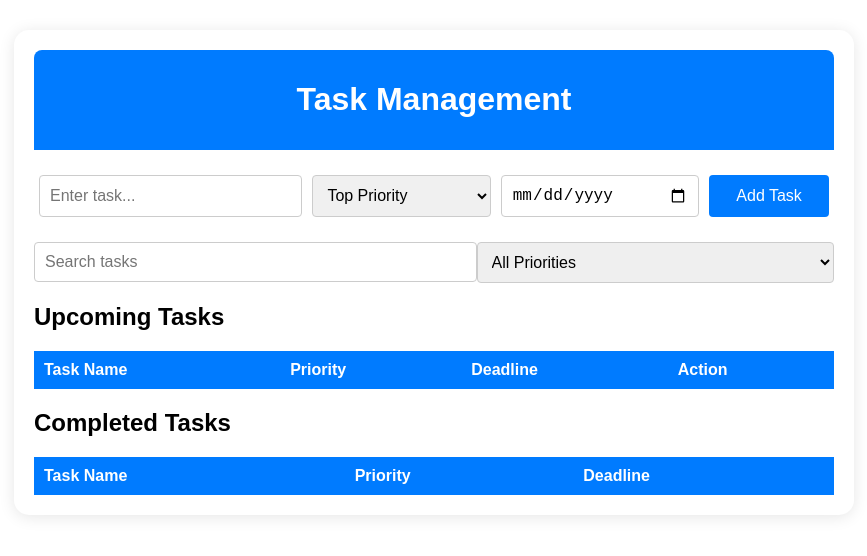
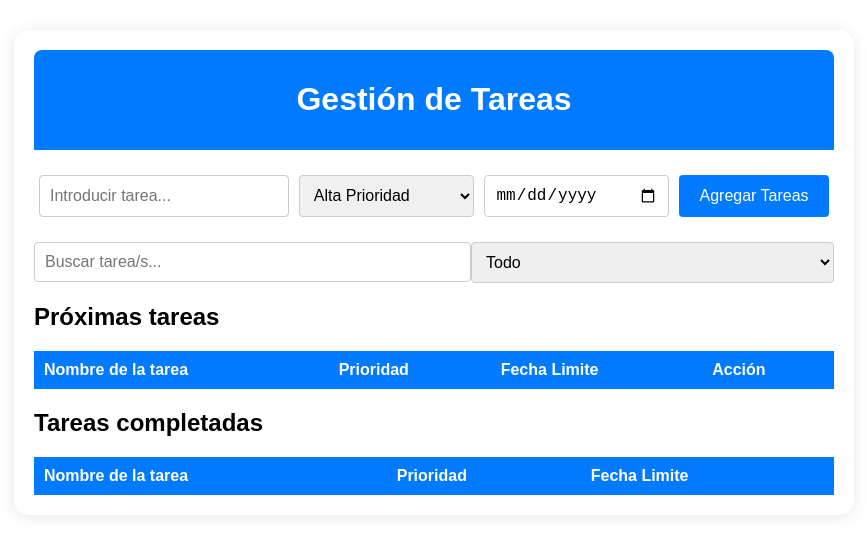
Before and after one commit to EdJGM/task-management-app, a Next.js app: page / in a window 1280 px wide. Shown: the top 556 px of the page, without its empty margins (206-1073 px from the left). Built offline with nearby package versions, Linux system fonts and the light colour scheme.

Commit message:
chore: Update task management page with Spanish translations

```diff
--- a/src/controllers/TaskController.tsx
+++ b/src/controllers/TaskController.tsx
@@ -8,7 +8,7 @@ export class TaskController {
 
     addTask(taskName: string, taskPriority: string, taskDeadline: string) {
         if (taskName.trim() === "" || taskDeadline === "") {
-            alert("Please enter a task and select a valid deadline.");
+            alert("Introduzca una tarea y seleccione una fecha límite válida.");
             return;
         }
 
@@ -16,7 +16,7 @@ export class TaskController {
         const currentDate = new Date();
 
         if (selectedDate <= currentDate) {
-            alert("Please select a future date for the deadline.");
+            alert("Seleccione una fecha futura para la fecha límite.");
             return;
         }
 
--- a/src/pages/index.tsx
+++ b/src/pages/index.tsx
@@ -48,17 +48,17 @@ function TaskScheduler() {
     return (
         <div className={styles.App}>
             <Head>
-                <title>Task Management - Geeksforgeeks.org</title>
+                <title>Gestión de Tareas</title>
             </Head>
             <header className={styles.taskHeader}>
-                <h1>Task Management</h1>
+                <h1>Gestión de Tareas</h1>
             </header>
             <main>
                 <div className={styles.taskForm}>
                     <input
                         type="text"
                         className={styles.taskNameInput}
-                        placeholder="Enter task..."
+                        placeholder="Introducir tarea..."
                         value={taskName}
                         onChange={handleTaskNameChange}
                     />
@@ -67,9 +67,9 @@ function TaskScheduler() {
                         value={taskPriority}
                         onChange={handleTaskPriorityChange}
                     >
-                        <option value="Top">Top Priority</option>
-                        <option value="Middle">Middle Priority</option>
-                        <option value="Low">Less Priority</option>
+                        <option value="Top">Alta Prioridad</option>
+                        <option value="Middle">Media Prioridad</option>
+                        <option value="Low">Baja Prioridad</option>
                     </select>
                     <input
                         type="date"
@@ -78,14 +78,14 @@ function TaskScheduler() {
                         onChange={handleTaskDeadlineChange}
                     />
                     <button className={styles.addTaskButton} onClick={handleAddTask}>
-                        Add Task
+                        Agregar Tareas
                     </button>
                 </div>
                 <div className={styles.searchFilter}>
                     <input
                         type="text"
                         className={styles.searchInput}
-                        placeholder="Search tasks"
+                        placeholder="Buscar tarea/s..."
                         value={searchKeyword}
                         onChange={(e: ChangeEvent<HTMLInputElement>) => setSearchKeyword(e.target.value)}
                     />
@@ -94,21 +94,21 @@ function TaskScheduler() {
                         value={filterPriority}
                         onChange={(e: ChangeEvent<HTMLSelectElement>) => setFilterPriority(e.target.value)}
                     >
-                        <option value="">All Priorities</option>
-                        <option value="Top">Top Priority</option>
-                        <option value="Middle">Middle Priority</option>
-                        <option value="Low">Less Priority</option>
+                        <option value="">Todo</option>
+                        <option value="Top">Alta Prioridad</option>
+                        <option value="Middle">Media Prioridad</option>
+                        <option value="Low">Baja Prioridad</option>
                     </select>
                 </div>
-                <h2 className={styles.heading}>Upcoming Tasks</h2>
+                <h2 className={styles.heading}>Próximas tareas</h2>
                 <div className={styles.taskList}>
                     <table className={styles.taskTable}>
                         <thead>
                             <tr>
-                                <th>Task Name</th>
-                                <th>Priority</th>
-                                <th>Deadline</th>
-                                <th>Action</th>
+                                <th>Nombre de la tarea</th>
+                                <th>Prioridad</th>
+                                <th>Fecha Limite</th>
+                                <th>Acción</th>
                             </tr>
                         </thead>
                         <tbody>
@@ -124,19 +124,19 @@ function TaskScheduler() {
                                                     className={styles.markDoneButton}
                                                     onClick={() => markDone(t.id)}
                                                 >
-                                                    Mark Done
+                                                    Marcar como hecho
                                                 </button>
                                                 <button
                                                     className={styles.editTaskButton}
                                                     onClick={() => handleEditTask(t.id)}
                                                 >
-                                                    Edit
+                                                    Editar
                                                 </button>
                                                 <button
                                                     className={styles.deleteTaskButton}
                                                     onClick={() => deleteTask(t.id)}
                                                 >
-                                                    Delete
+                                                    Eliminar
                                                 </button>
                                             </div>
                                         )}
@@ -147,13 +147,13 @@ function TaskScheduler() {
                     </table>
                 </div>
                 <div className={styles.completedTaskList}>
-                    <h2 className={styles.completedHeading}>Completed Tasks</h2>
+                    <h2 className={styles.completedHeading}>Tareas completadas</h2>
                     <table className={styles.completedTable}>
                         <thead>
                             <tr>
-                                <th>Task Name</th>
-                                <th>Priority</th>
-                                <th>Deadline</th>
+                                <th>Nombre de la tarea</th>
+                                <th>Prioridad</th>
+                                <th>Fecha Limite</th>
                             </tr>
                         </thead>
                         <tbody>
```
